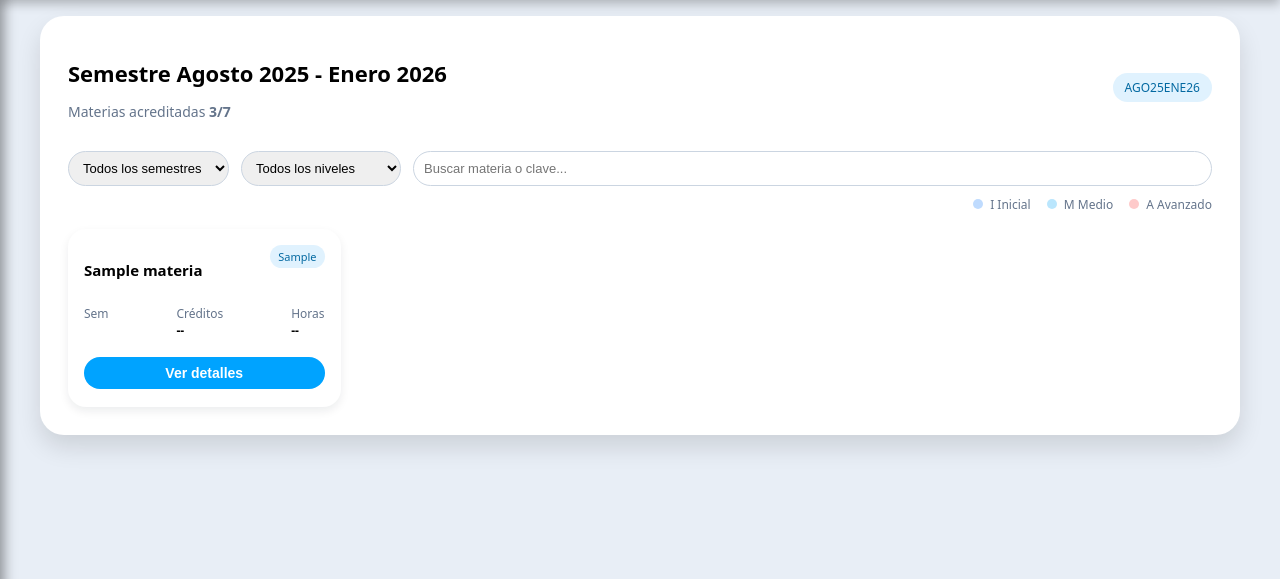
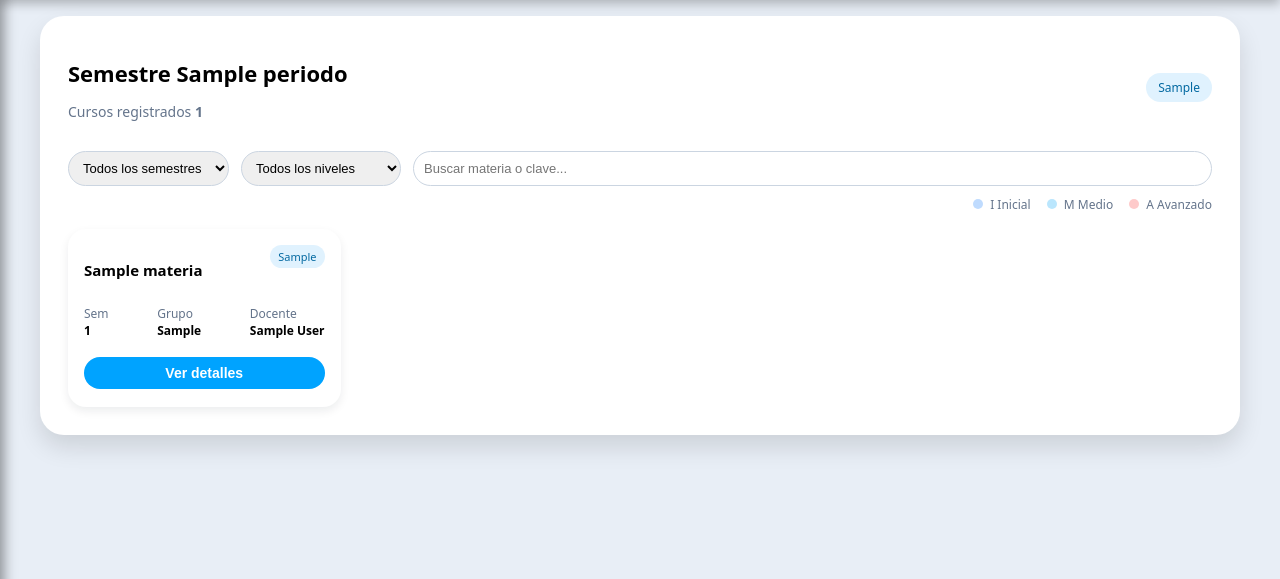
Before and after one commit to Pato1YT/PlataformaCACEI, a Django app: page / in a window 1280 px wide. Shown: the part 64-643 px from the top of the page. Run offline with Django 4.2, Linux system fonts and the light colour scheme; a user stored in the database is signed in; tables that the repository leaves empty hold one stand-in row (values such as "Sample post"); parts of the project's set-up code (start-up, migrations or seed data) failed here and were passed over.

Commit message:
Prefeature del cargado de Materias y Cursos

```diff
--- a/core/admin.py
+++ b/core/admin.py
@@ -5,7 +5,8 @@ from .models import (
     AtributoEgreso,
     Materia,
     Evidencia,
-    ReporteNivelLogro
+    ReporteNivelLogro,
+    Periodo
 )
 
 # Register your models here.
@@ -22,3 +23,4 @@ admin.site.register(AtributoEgreso)
 admin.site.register(Materia)
 admin.site.register(Evidencia)
 admin.site.register(ReporteNivelLogro)
+admin.site.register(Periodo)
--- a/core/templates/core/dashboard.html
+++ b/core/templates/core/dashboard.html
@@ -6,12 +6,25 @@
 <div class="dashboard">
     <div class="dashboard__header">
         <div>
-            <h2 class="dashboard__title">Semestre Agosto 2025 - Enero 2026</h2>
+            <h2 class="dashboard__title">
+                {% if periodo_activo %}
+                    Semestre {{ periodo_activo.nombre }}
+                {% else %}
+                    Dashboard académico
+                {% endif %}
+            </h2>
             <p class="dashboard__subtitle">
-                Materias acreditadas <strong>3/7</strong>
+                {% if periodo_activo %}
+                    Cursos registrados <strong>{{ cursos|length }}</strong>
+                {% else %}
+                    No hay periodo activo configurado.
+                {% endif %}
             </p>
         </div>
-        <span class="dashboard__tag">AGO25ENE26</span>
+
+        {% if periodo_activo %}
+            <span class="dashboard__tag">{{ periodo_activo.codigo }}</span>
+        {% endif %}
     </div>
 
     <div class="dashboard__filters">
@@ -32,28 +45,31 @@
     </div>
 
     <div class="dashboard__grid">
-        <!-- Aquí luego iteramos sobre materias del docente -->
-        {% for materia in materias %}
+        {% for curso in cursos %}
             <article class="course-card">
                 <header class="course-card__header">
-                    <h3 class="course-card__name">{{ materia.nombre }}</h3>
-                    <span class="course-card__code">{{ materia.clave }}</span>
+                    <h3 class="course-card__name">{{ curso.materia.nombre }}</h3>
+                    <span class="course-card__code">{{ curso.materia.clave }}</span>
                 </header>
+
                 <div class="course-card__body">
                     <div class="course-card__meta">
                         <div>
                             <span class="course-card__meta-label">Sem</span>
-                            <span class="course-card__meta-value">{{ materia.nivel }}</span>
+                            <span class="course-card__meta-value">{{ curso.materia.semestre }}</span>
                         </div>
                         <div>
-                            <span class="course-card__meta-label">Créditos</span>
-                            <span class="course-card__meta-value">--</span>
+                            <span class="course-card__meta-label">Grupo</span>
+                            <span class="course-card__meta-value">{{ curso.grupo }}</span>
                         </div>
                         <div>
-                            <span class="course-card__meta-label">Horas</span>
-                            <span class="course-card__meta-value">--</span>
+                            <span class="course-card__meta-label">Docente</span>
+                            <span class="course-card__meta-value">
+                                {{ curso.docente.get_full_name|default:curso.docente.username }}
+                            </span>
                         </div>
                     </div>
+
                     <button class="course-card__button">
                         Ver detalles
                     </button>
@@ -61,20 +77,25 @@
             </article>
         {% empty %}
             <div style="padding: 20px 0;">
-                <p style="margin-bottom: 16px;">
-                    No hay materias registradas todavía.
-                </p>
-                <a href="{% url 'core:importar_materias' %}"
-                class="course-card__button"
-                style="max-width: 260px; text-align:center; text-decoration:none; display:inline-block;">
-                Cargar materias desde Excel
-                </a>
+                {% if periodo_activo %}
+                    <p style="margin-bottom: 16px;">
+                        No hay cursos registrados para el periodo activo.
+                    </p>
+
+                    {% if request.user.rol == 'ADMINISTRADOR' %}
+                        <a href="{% url 'core:crear_curso' %}"
+                           class="course-card__button"
+                           style="max-width: 260px; text-align:center; text-decoration:none; display:inline-block;">
+                            Crear curso
+                        </a>
+                    {% endif %}
+                {% else %}
+                    <p style="margin-bottom: 16px;">
+                        No hay un periodo activo configurado.
+                    </p>
+                {% endif %}
             </div>
         {% endfor %}
-
-            <!-- por ahora, ejemplo estático si no hay materias -->
-            <!--<p>No hay materias registradas todavía. Ve al menú Administración &gt; Materias.</p>
-
     </div>
 </div>
 {% endblock %}
--- a/core/templates/layouts/base_app.html
+++ b/core/templates/layouts/base_app.html
@@ -90,6 +90,7 @@ document.addEventListener('DOMContentLoaded', function () {
         <ul>
             <li><a href="{% url 'core:lista_materias' %}"><i class="fa-solid fa-book"></i> Materias</a></li>
             {% if user.rol == 'ADMINISTRADOR' %}
+            <li><a href="{% url 'core:lista_cursos' %}"><i class="fa-solid fa-chalkboard-user"></i> Cursos</a></li>
             <li><a href="{% url 'core:lista_usuarios' %}"><i class="fa-solid fa-chalkboard-user"></i> Docentes</a></li>
             <li><a href="{% url 'core:lista_atributos' %}"><i class="fa-solid fa-list-check"></i> Atributos de Egreso</a></li>
             {% endif %}
--- a/core/urls.py
+++ b/core/urls.py
@@ -49,4 +49,10 @@ urlpatterns = [
     # Consumir el EXCEL (chano)
     path('materias/importar/', views.importar_materias, name='importar_materias'),
 
+    # Cursos / carga académica
+    path('cursos/', views.lista_cursos, name='lista_cursos'),
+    path('cursos/nuevo/', views.crear_curso, name='crear_curso'),
+    path('cursos/<int:pk>/editar/', views.editar_curso, name='editar_curso'),
+    path('cursos/<int:pk>/eliminar/', views.eliminar_curso, name='eliminar_curso'),
+
 ]
--- a/core/views.py
+++ b/core/views.py
@@ -7,8 +7,8 @@ from django.core.exceptions import PermissionDenied
 #charco
 from django.contrib.auth import update_session_auth_hash
 
-from .models import AtributoEgreso, Materia, Usuario
-from .forms import AtributoEgresoForm, MateriaForm, CrearDocenteForm
+from .models import AtributoEgreso, Materia, Usuario, Curso, Periodo
+from .forms import AtributoEgresoForm, MateriaForm, CrearDocenteForm, CursoForm
 #charco
 from .forms import AtributoEgresoForm, MateriaForm, CrearDocenteForm, EditarPerfilForm
 
@@ -151,8 +151,22 @@ def eliminar_materia(request, pk):
 
 @login_required
 def dashboard(request):
-    materias = Materia.objects.all().order_by('semestre', 'clave')
-    return render(request, 'core/dashboard.html', {'materias': materias})
+    periodo_activo = Periodo.objects.filter(es_activo=True).first()
+
+    cursos = Curso.objects.none()
+
+    if periodo_activo:
+        cursos = Curso.objects.filter(periodo=periodo_activo).select_related(
+            'materia', 'docente', 'periodo'
+        ).order_by('materia__semestre', 'materia__clave', 'grupo')
+
+        if request.user.rol == Usuario.DOCENTE:
+            cursos = cursos.filter(docente=request.user)
+
+    return render(request, 'core/dashboard.html', {
+        'cursos': cursos,
+        'periodo_activo': periodo_activo,
+    })
 
 def solo_admin(view_func):
     @wraps(view_func)
@@ -387,3 +401,86 @@ def editar_perfil(request):
 #charco
 def aviso_privacidad(request):
     return render(request, 'core/aviso_privacidad.html')
+
+
+
+# PARA LOS CURSOS (PERIODO)
+@login_required
+@solo_admin
+def lista_cursos(request):
+    periodo_activo = Periodo.objects.filter(es_activo=True).first()
+
+    cursos = Curso.objects.none()
+    if periodo_activo:
+        cursos = Curso.objects.filter(periodo=periodo_activo).select_related(
+            'materia', 'docente', 'periodo'
+        ).order_by('materia__semestre', 'materia__clave', 'grupo')
+
+    return render(request, 'cursos/lista_cursos.html', {
+        'cursos': cursos,
+        'periodo_activo': periodo_activo,
+    })
+
+
+@login_required
+@solo_admin
+def crear_curso(request):
+    periodo_activo = Periodo.objects.filter(es_activo=True).first()
+
+    if not periodo_activo:
+        messages.error(request, 'No hay un periodo activo. Debes activar un periodo antes de crear cursos.')
+        return redirect('core:lista_cursos')
+
+    if request.method == 'POST':
+        form = CursoForm(request.POST)
+        if form.is_valid():
+            curso = form.save(commit=False)
+            curso.periodo = periodo_activo
+            curso.save()
+            messages.success(request, 'Curso creado correctamente.')
+            return redirect('core:lista_cursos')
+    else:
+        form = CursoForm(initial={'grupo': 'A'})
+
+    return render(request, 'cursos/form_curso.html', {
+        'form': form,
+        'titulo': 'Crear curso',
+        'periodo_activo': periodo_activo,
+    })
+
+
+@login_required
+@solo_admin
+def editar_curso(request, pk):
+    curso = get_object_or_404(Curso, pk=pk)
+
+    if request.method == 'POST':
+        form = CursoForm(request.POST, instance=curso)
+        if form.is_valid():
+            form.save()
+            messages.success(request, 'Curso actualizado correctamente.')
+            return redirect('core:lista_cursos')
+    else:
+        form = CursoForm(instance=curso)
+
+    return render(request, 'cursos/form_curso.html', {
+        'form': form,
+        'titulo': 'Editar curso',
+        'periodo_activo': curso.periodo,
+        'curso': curso,
+    })
+
+
+@login_required
+@solo_admin
+def eliminar_curso(request, pk):
+    curso = get_object_or_404(Curso, pk=pk)
+
+    if request.method == 'POST':
+        curso.delete()
+        messages.success(request, 'Curso eliminado correctamente.')
+        return redirect('core:lista_cursos')
+
+    return render(request, 'cursos/confirmar_eliminar.html', {
+        'curso': curso,
+    })
```
Also changed, not shown: core/forms.py (+29 -1 lines), core/templates/cursos/confirmar_eliminar.html (added, +38 -0 lines), core/templates/cursos/form_curso.html (added, +49 -0 lines), core/templates/cursos/lista_cursos.html (added, +62 -0 lines).
